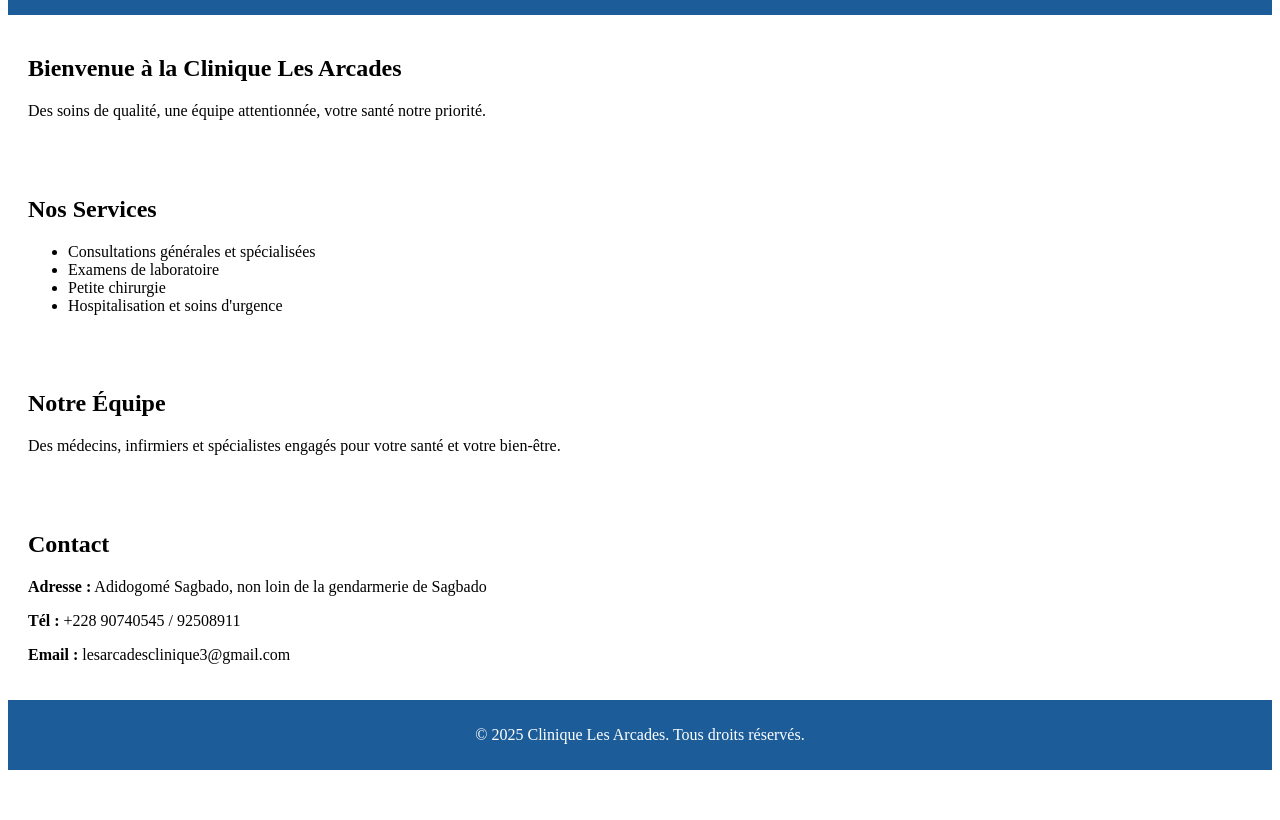
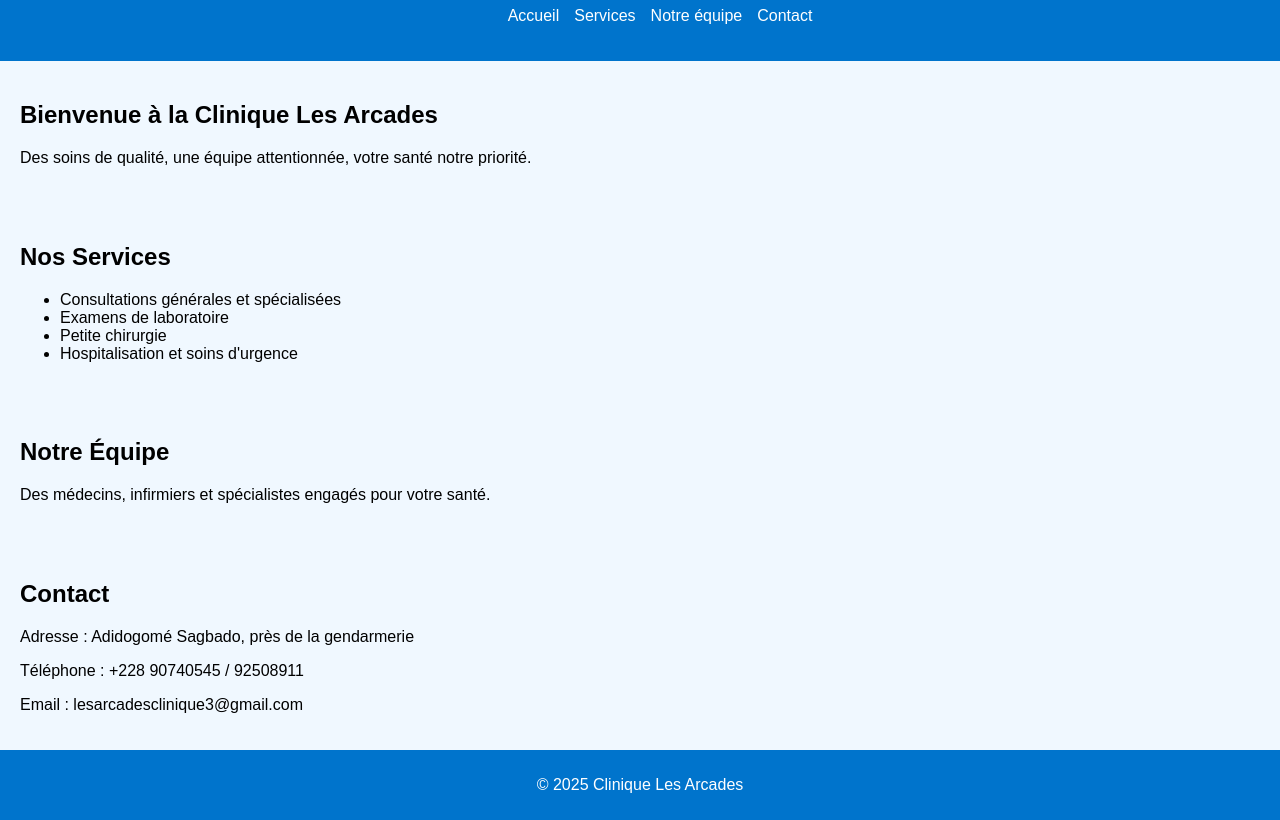
Before and after one commit to arcade1991/site-clinique-les-arcades, a plain HTML site: page index.html in a window 1280 px wide. Shown: the part 93-913 px from the top of the page. Before the commit the page ends 871 px from the top, so only its background shows below. Drawn offline with Linux system fonts and the light colour scheme.

Commit message:
Add files via upload
Signed-off-by: arcade1991 <135545566+arcade1991@users.noreply.github.com>

```diff
--- a/index.html
+++ b/index.html
@@ -1,33 +1,30 @@
 <!DOCTYPE html>
 <html lang="fr">
 <head>
-  <meta charset="UTF-8">
-  <meta name="viewport" content="width=device-width, initial-scale=1.0">
+  <meta charset="UTF-8" />
+  <meta name="viewport" content="width=device-width, initial-scale=1.0"/>
   <title>Clinique Les Arcades</title>
-  <link rel="stylesheet" href="style.css">
+  <link rel="stylesheet" href="style.css"/>
 </head>
 <body>
   <header>
-    <div class="logo">
-      <h1>Clinique Les Arcades</h1>
-    </div>
+    <h1>Clinique Les Arcades</h1>
     <nav>
       <ul>
-        <li><a href="index.html">Accueil</a></li>
+        <li><a href="#accueil">Accueil</a></li>
         <li><a href="#services">Services</a></li>
         <li><a href="#equipe">Notre équipe</a></li>
         <li><a href="#contact">Contact</a></li>
-        <li><a href="rdv.html">Prendre RDV</a></li>
       </ul>
     </nav>
   </header>
 
-  <section id="accueil" class="section">
-    <h1>Bienvenue à la Clinique Les Arcades</h1>
+  <section id="accueil">
+    <h2>Bienvenue à la Clinique Les Arcades</h2>
     <p>Des soins de qualité, une équipe attentionnée, votre santé notre priorité.</p>
   </section>
 
-  <section id="services" class="section">
+  <section id="services">
     <h2>Nos Services</h2>
     <ul>
       <li>Consultations générales et spécialisées</li>
@@ -37,20 +34,20 @@
     </ul>
   </section>
 
-  <section id="equipe" class="section">
+  <section id="equipe">
     <h2>Notre Équipe</h2>
-    <p>Des médecins, infirmiers et spécialistes engagés pour votre santé et votre bien-être.</p>
+    <p>Des médecins, infirmiers et spécialistes engagés pour votre santé.</p>
   </section>
 
-  <section id="contact" class="section">
+  <section id="contact">
     <h2>Contact</h2>
-    <p><strong>Adresse :</strong> Adidogomé Sagbado, non loin de la gendarmerie de Sagbado</p>
-    <p><strong>Tél :</strong> +228 90740545 / 92508911</p>
-    <p><strong>Email :</strong> lesarcadesclinique3@gmail.com</p>
+    <p>Adresse : Adidogomé Sagbado, près de la gendarmerie</p>
+    <p>Téléphone : +228 90740545 / 92508911</p>
+    <p>Email : lesarcadesclinique3@gmail.com</p>
   </section>
 
   <footer>
-    <p>&copy; 2025 Clinique Les Arcades. Tous droits réservés.</p>
+    <p>&copy; 2025 Clinique Les Arcades</p>
   </footer>
 </body>
 </html>
--- a/style.css
+++ b/style.css
@@ -1,115 +1,31 @@
-<!DOCTYPE html>
-<html lang="fr">
-<head>
-  <meta charset="UTF-8">
-  <meta name="viewport" content="width=device-width, initial-scale=1.0">
-  <title>Clinique Les Arcades</title>
-  <link rel="stylesheet" href="style.css">
-  <style>
 body {
   font-family: Arial, sans-serif;
   margin: 0;
   padding: 0;
+  background: #f0f8ff;
 }
 header {
-      background-color: #1c5d99;
+  background: #0074cc;
   color: white;
-      padding: 10px 20px;
-      display: flex;
-      align-items: center;
-      justify-content: space-between;
-    }
-    .logo img {
-      height: 50px;
+  padding: 20px;
+  text-align: center;
 }
 nav ul {
   list-style: none;
   display: flex;
+  justify-content: center;
   gap: 15px;
 }
-    nav ul li a {
+nav a {
   color: white;
   text-decoration: none;
 }
-    .section {
+section {
   padding: 20px;
 }
 footer {
-      background-color: #1c5d99;
+  background: #0074cc;
   color: white;
   text-align: center;
   padding: 10px;
 }
-    .whatsapp-float {
-      position: fixed;
-      bottom: 20px;
-      right: 20px;
-      background-color: #25d366;
-      color: white;
-      border-radius: 50%;
-      padding: 15px;
-      font-size: 24px;
-      box-shadow: 2px 2px 5px rgba(0,0,0,0.3);
-      z-index: 1000;
-      text-align: center;
-    }
-    .whatsapp-float:hover {
-      background-color: #128c7e;
-    }
-  </style>
-  <link rel="stylesheet" href="https://cdnjs.cloudflare.com/ajax/libs/font-awesome/6.0.0/css/all.min.css">
-</head>
-<body>
-  <header>
-    <div class="logo">
-      <img src="CliniqueClinique Les Arcades" alt="Logo Clinique Les Arcades">
-    </div>
-    <nav>
-      <ul>
-        <li><a href="#accueil">Accueil</a></li>
-        <li><a href="#services">Services</a></li>
-        <li><a href="#equipe">Notre équipe</a></li>
-        <li><a href="#contact">Contact</a></li>
-      </ul>
-    </nav>
-  </header>
-
-  <section id="accueil" class="section">
-    <h1>Bienvenue à la Clinique Les Arcades</h1>
-    <p>Des soins de qualité, une équipe attentionnée, votre santé notre priorité.</p>
-  </section>
-
-  <section id="services" class="section">
-    <h2>Nos Services</h2>
-    <ul>
-      <li>Consultations générales et spécialisées</li>
-      <li>Examens de laboratoire</li>
-      <li>Petite chirurgie</li>
-      <li>Hospitalisation et soins d'urgence</li>
-    </ul>
-  </section>
-
-  <section id="equipe" class="section">
-    <h2>Notre Équipe</h2>
-    <p>Des médecins, infirmiers et spécialistes engagés pour votre santé et votre bien-être.</p>
-  </section>
-
-  <section id="contact" class="section">
-    <h2>Contact</h2>
-    <p><strong>Adresse :</strong> Adidogomé Sagbado, non loin de la gendarmerie de Sagbado</p>
-    <p><strong>Tél :</strong> +228 90740545 / 92508911</p>
-    <p><strong>Email :</strong> lesarcadesclinique3@gmail.com</p>
-    <iframe
-      src="https://www.google.com/maps/embed?pb=!1m18!1m12!1m3!1d31687.705859153237!2d1.1610883!3d6.1785854!2m3!1f0!2f0!3f0!3m2!1i1024!2i768!4f13.1!3m3!1m2!1s0x1021a1192b6bba25%3A0xa5e064e1101d7404!2sAdidogom%C3%A9%2C%20Lom%C3%A9!5e0!3m2!1sfr!2stg!4v1717430000000!5m2!1sfr!2stg"
-      width="100%" height="300" style="border:0;" allowfullscreen="" loading="lazy" referrerpolicy="no-referrer-when-downgrade"></iframe>
-  </section>
-
-  <footer>
-    <p>&copy; 2025 Clinique Les Arcades. Tous droits réservés.</p>
-  </footer>
-
-  <a href="https://wa.me/22892508911" class="whatsapp-float" target="_blank">
-    <i class="fab fa-whatsapp"></i>
-  </a>
-</body>
-</html>
```
Lines whose indentation alone changed are shown as unchanged.
